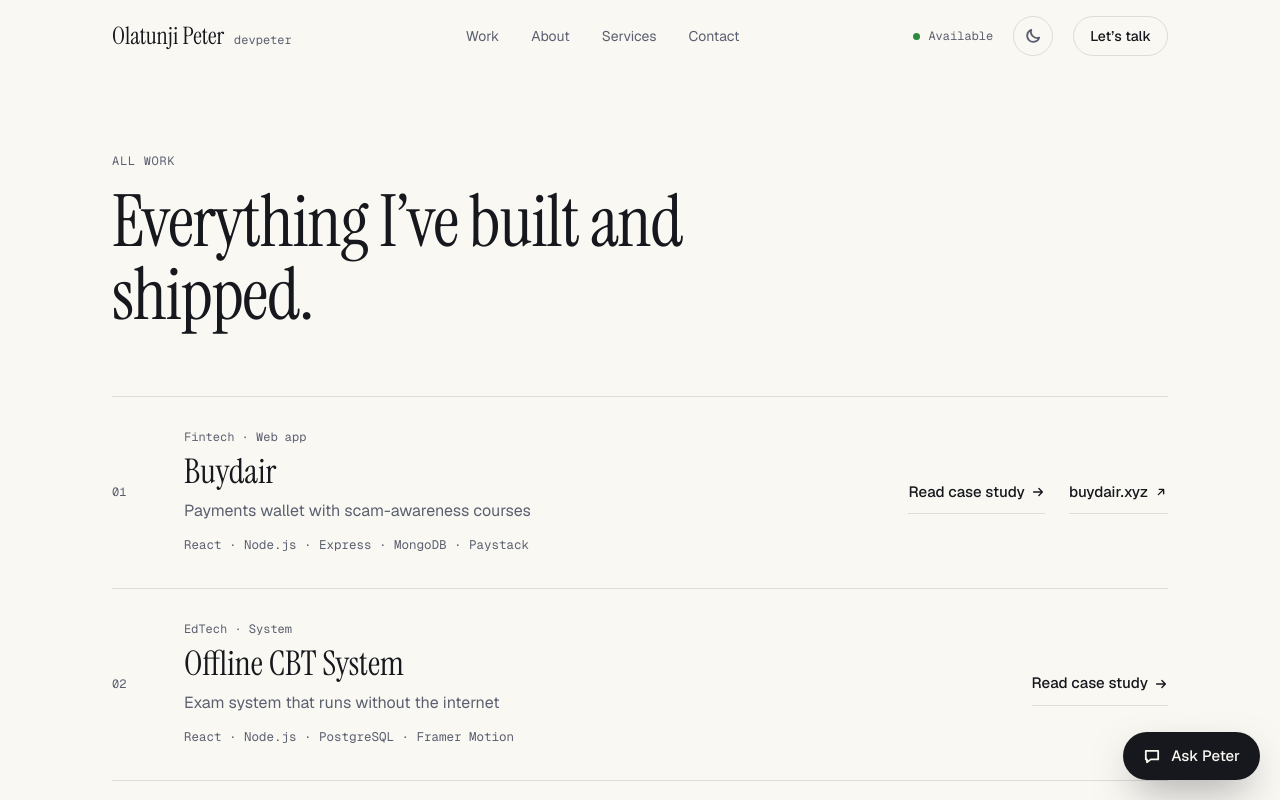
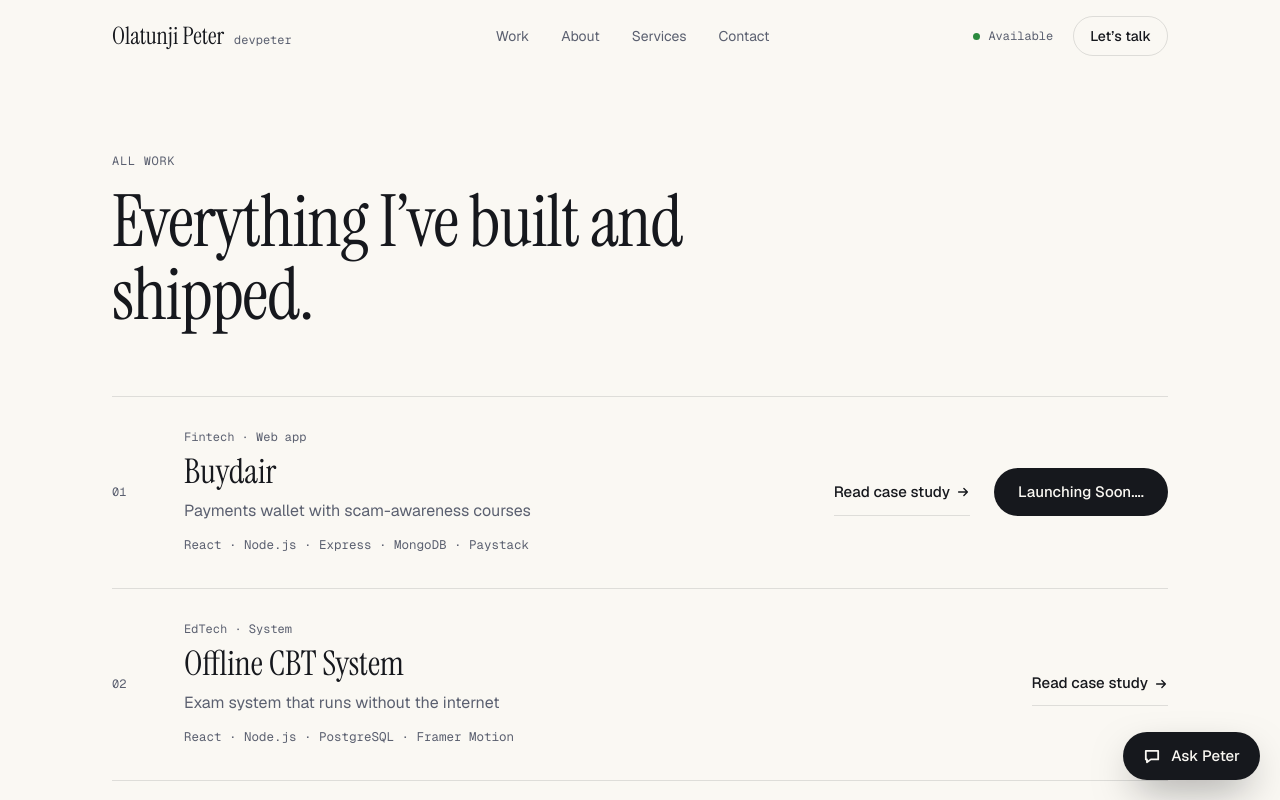
Before and after one commit to Peteru2/devpeter, a Next.js app: page /work in a window 1280 px wide. Shown: the top 800 px of the page. Built offline with nearby package versions, Linux system fonts and the light colour scheme.

Commit message:
feat: status added to project

```diff
--- a/components/layout/Navbar.tsx
+++ b/components/layout/Navbar.tsx
@@ -88,7 +88,7 @@ export function Navbar() {
               Available
             </span>
           )}
-          <ThemeToggle />
+          {/* <ThemeToggle /> */}
           <a
             href="/#contact"
             className="inline-flex min-h-10 items-center rounded-full border border-line px-4 text-sm font-medium transition-colors hover:border-ink"
@@ -98,7 +98,7 @@ export function Navbar() {
         </div>
 
         <div className="flex items-center gap-2 md:hidden">
-          <ThemeToggle />
+          {/* <ThemeToggle /> */}
           <button
             type="button"
             onClick={() => setOpen((o) => !o)}
--- a/components/work/ProjectBits.tsx
+++ b/components/work/ProjectBits.tsx
@@ -16,6 +16,8 @@
 
     export function ProjectLinks({ project, className = "" }: { project: Project; className?: string }) {
     const { live, github } = project.links;
+
+
     if (!project.hasCaseStudy && !live && !github?.length) return null;
     return (
         <div className={`flex flex-wrap gap-x-6 gap-y-1 ${className}`}>
@@ -29,6 +31,15 @@
             {hostOf(live)}
             </TextLink>
         )}
+
+          {project.status && (
+  <p className="inline-flex h-12 items-center gap-2.5 rounded-full bg-ink px-6 text-[15px] font-medium text-bg">
+    {project.status}
+  </p>
+)}
+
+
+
         {github?.map((g) => (
             <TextLink key={g.url} href={g.url} icon="external" external>
             {g.label} code
--- a/components/work/ProjectRow.tsx
+++ b/components/work/ProjectRow.tsx
@@ -28,6 +28,7 @@ function RowVisual({ project }: { project: Project }) {
         {project.links.live && (
           <span className="truncate font-mono text-[11px] text-muted">{hostOf(project.links.live)}</span>
         )}
+
       </div>
       <Shot
         src={project.images?.cover}
--- a/data/projects.ts
+++ b/data/projects.ts
@@ -24,6 +24,7 @@ export interface Project {
     github?: { label: string; url: string }[];
   };
   hasCaseStudy: boolean;
+  status?: string
 }
 
 export const projects: Project[] = [
@@ -50,8 +51,10 @@ export const projects: Project[] = [
     tier: "flagship",
     architecture: "buydair",
     images: { screens: ["/images/projects/buydair-home.png", "/images/projects/buydair-learn.png"] },
-    links: { live: "https://buydair.xyz" },
+    links: { live: "" },
     hasCaseStudy: true,
+    status: "Launching Soon...."
+
   },
   {
     slug: "offline-cbt",
--- a/data/site.ts
+++ b/data/site.ts
@@ -6,8 +6,8 @@ export const site = {
   role: "Full-Stack & Frontend Engineer",
   city: "Ogbomoso",
   location: "Ogbomoso, Nigeria",
-  url: "https://mydevpeter.netlify.app/", // your live URL or domain
-  email: "polalekan526@gmail.com",
+  url: "https://devpeter.xyz/",
+  email: "hello@devpeter.xyz",
   availableForWork: true,
   cvUrl: "/cv/olatunji-peter-cv.pdf",
   photo: "/images/peter.jpg", // e.g. "/images/peter.jpg"
```
